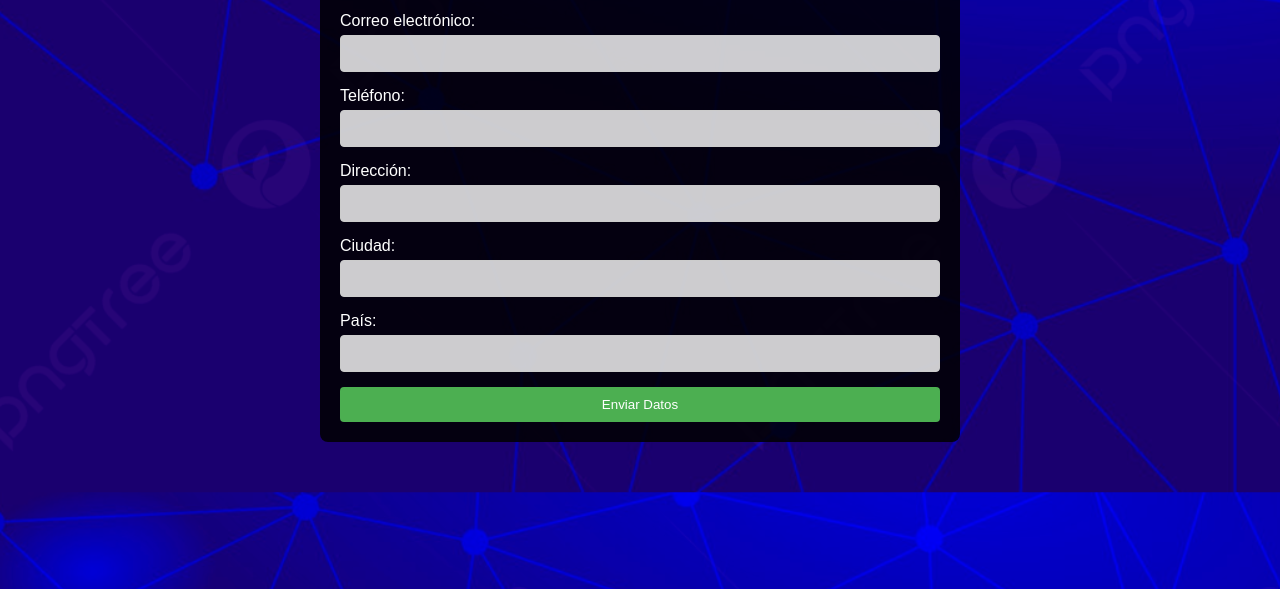
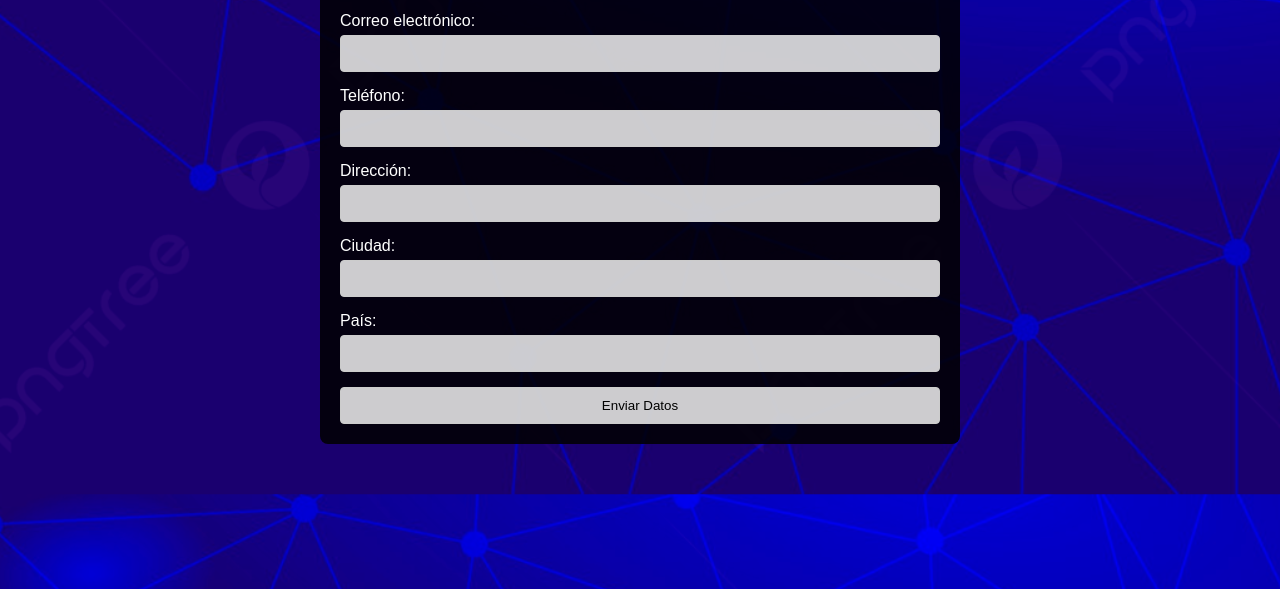
Before and after one commit to Luber20/Tarea5-AplicacionesWeb, a plain HTML site: page Tarea 5/index.html in a window 1280 px wide. Shown: the part 211-800 px from the top of the page. Drawn offline with Linux system fonts and the light colour scheme.

Commit message:
Update styles.css

```diff
--- a/Tarea 5/styles.css
+++ b/Tarea 5/styles.css
@@ -1,55 +1,54 @@
+/* Estilos generales para el cuerpo de la página */
 body {
-    font-family: Arial, sans-serif;
-    margin: 0;
-    padding: 0;
-    background-image: url('ima.jpg');
-    background-size: cover;
-    background-position: center;
-    color: #fff;
+  font-family: Arial, sans-serif; /* Tipo de fuente y familia utilizada */
+  margin: 0; /* Elimina el margen predeterminado del cuerpo */
+  padding: 0; /* Elimina el relleno predeterminado del cuerpo */
+  background-image: url('ima.jpg'); /* Imagen de fondo */
+  background-size: cover; /* Ajusta la imagen de fondo para cubrir todo el cuerpo */
+  background-position: center; /* Centra la imagen de fondo */
+  color: #fff; /* Color del texto */
 }
 
+/* Estilos para el contenedor principal */
 .container {
-    max-width: 600px;
-    margin: 50px auto;
-    padding: 20px;
-    background-color: rgba(0, 0, 0, 0.86);
-    border-radius: 8px;
-    box-shadow: 0 2px 5px  rgba(0, 0, 0, 0);
+  max-width: 600px; /* Ancho máximo del contenedor */
+  margin: 50px auto; /* Margen superior e inferior automático y centrado horizontalmente */
+  padding: 20px; /* Relleno interno del contenedor */
+  background-color: rgba(0, 0, 0, 0.86); /* Color de fondo con transparencia */
+  border-radius: 8px; /* Borde redondeado */
+  box-shadow: 0 2px 5px rgba(0, 0, 0, 0); /* Sombra del contenedor */
 }
 
+/* Estilos para el título principal */
 h1 {
-    text-align: center;
-    margin-bottom: 20px;
+  text-align: center; /* Alineación del texto al centro */
+  margin-bottom: 20px; /* Margen inferior */
 }
 
+/* Estilos para los grupos de formularios */
 .form-group {
-    margin-bottom: 15px;
+  margin-bottom: 15px; /* Margen inferior */
 }
 
+/* Estilos para las etiquetas de los campos de formulario */
 label {
-    display: block;
-    margin-bottom: 5px;
+  display: block; /* Muestra la etiqueta como bloque para ocupar toda la línea */
+  margin-bottom: 5px; /* Margen inferior */
 }
 
+/* Estilos para los campos de texto, correo electrónico y el botón de enviar */
 input[type="text"],
 input[type="email"],
 .btn-submit {
-    width: 100%;
-    padding: 10px;
-    border: 1px solid #ccc;
-    border-radius: 4px;
-    box-sizing: border-box;
-    background-color: rgba(255, 255, 255, 0.8);
+  width: 100%; /* Ancho completo */
+  padding: 10px; /* Relleno interno */
+  border: 1px solid #ccc; /* Borde con color y grosor */
+  border-radius: 4px; /* Borde redondeado */
+  box-sizing: border-box; /* Incluye el relleno y el borde en el ancho total */
+  background-color: rgba(255, 255, 255, 0.8); /* Color de fondo con transparencia */
 }
 
-  input[type="submit"] {
-    background-color: #4caf51;
-    color: #fff;
-    border: none;
-    cursor: pointer;
-    transition: background-color 0.3s ease;
+/* Estilos para el botón de enviar cuando el cursor está sobre él */
+input[type="submit"]:hover {
+  background-color: #45a049; /* Cambia el color de fondo al pasar el cursor */
 }
-
-  input[type="submit"]:hover {
-    background-color: #45a049;
-  }
```
Lines whose indentation alone changed are shown as unchanged.
